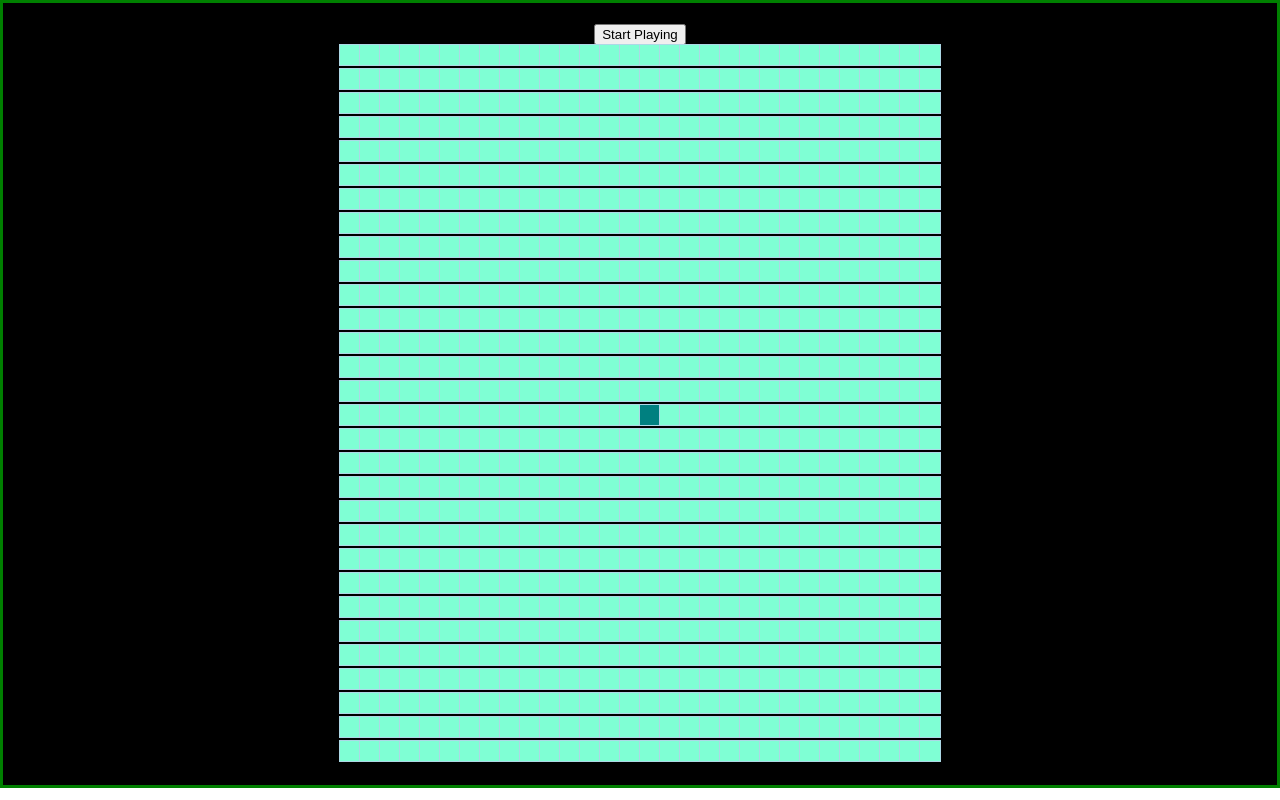
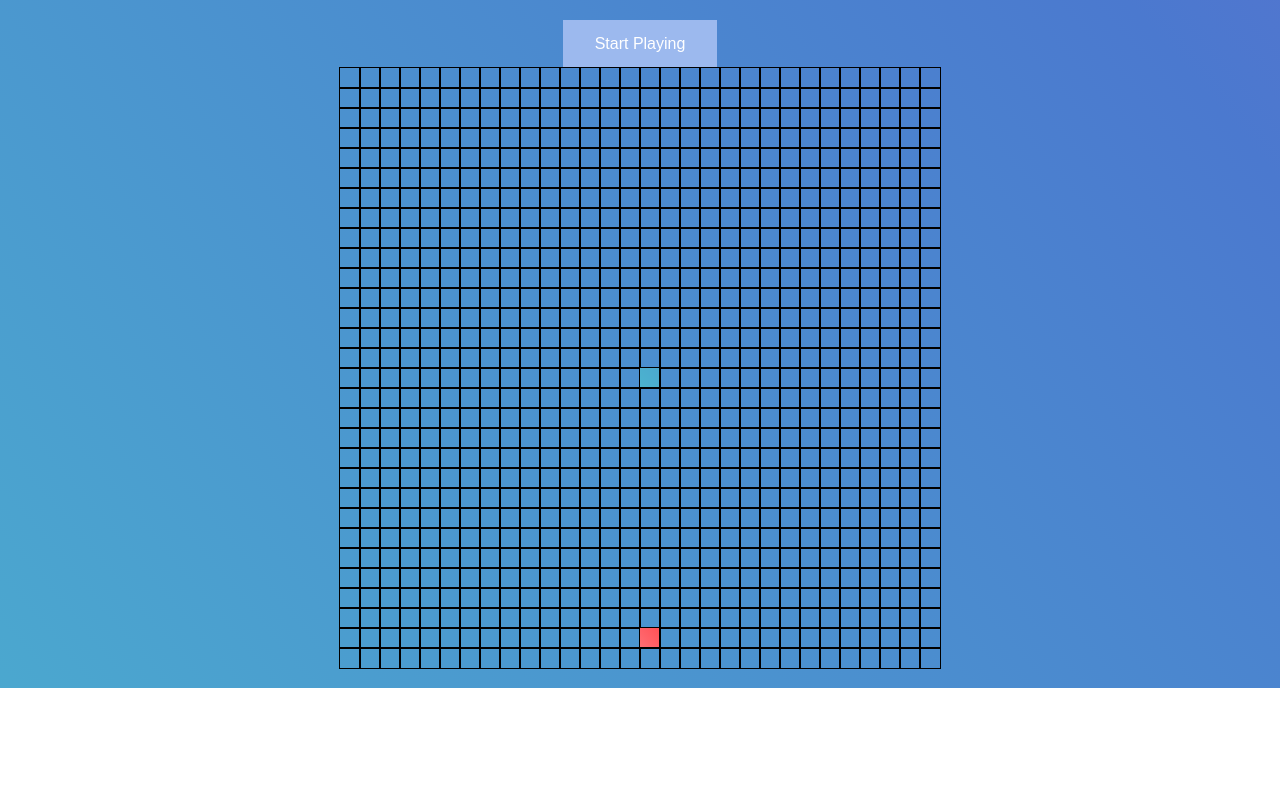
Before and after one commit to robinkelmen/typescript-react-snake, a React (Create React App) app in the folder snake-game/: page / in a window 1280 px wide. Built offline with nearby package versions, Linux system fonts and the light colour scheme.

Commit message:
Setting up animations

```diff
--- a/snake-game/src/Gameboard/Gameboard.css
+++ b/snake-game/src/Gameboard/Gameboard.css
@@ -1,7 +1,86 @@
 .Grid {
 
-    background-color: black;
+    background: linear-gradient(230deg, #a24bcf, #4b79cf, #4bc5cf);
     margin: auto;
-    border: 3px solid green;
     padding: 20px;
+    background-size: 300% 300%;
+
+    animation: grad 10s ease infinite;
 }
+
+@keyframes grad {
+    0% {
+        background-position: 0% 50%
+    }
+
+    50% {
+        background-position: 100% 50%
+    }
+
+    100% {
+        background-position: 0% 50%
+    }
+}
+
+.button {
+
+    border: 2px #4b79cf;
+    background-color: #9cb9ee;
+    color: white;
+    padding: 15px 32px;
+    text-align: center;
+    text-decoration: none;
+    display: inline-block;
+    font-size: 16px;
+
+
+}
+
+.startbutt:hover {
+    background: linear-gradient(230deg, #4b79cf, #4bc5cf);
+    background-size: 300% 300%;
+    animation: buttgrad 5s ease infinite;
+
+
+}
+
+@keyframes buttgrad {
+    0% {
+        background-position: 0% 50%
+    }
+
+    50% {
+        background-position: 100% 50%
+    }
+
+    100% {
+        background-position: 0% 50%
+    }
+}
+
+.row {
+    margin: 0;
+    padding: 0;
+    border: 0;
+    position: relative;
+    height: 20px;
+    vertical-align: top;
+}
+
+@keyframes myshift {
+    0% {
+        background-color: red;
+    }
+
+    25% {
+        background-color: yellow;
+    }
+
+    50% {
+        background-color: blue;
+    }
+
+    100% {
+        background-color: purple;
+    }
+}
--- a/snake-game/src/Gameboard/Gameboard.tsx
+++ b/snake-game/src/Gameboard/Gameboard.tsx
@@ -10,8 +10,16 @@ const YPOS_APPLE_START: number = Math.floor(Math.random() * Math.floor(30));
 interface Props {
   nodes: [];
 }
+interface node {
+  row: number;
+  col: number;
+  isHead: boolean;
+  isBody: boolean;
+  isApple: boolean;
+  previousNode?: Snakenode;
+}
 
-export default class Gameboard extends Component<Props, { nodes: {}[][] }> {
+export default class Gameboard extends Component<Props, { nodes: node[][] }> {
   constructor(props: Props) {
     super(props);
     this.state = {
@@ -33,12 +41,13 @@ export default class Gameboard extends Component<Props, { nodes: {}[][] }> {
     const { nodes } = this.state;
     return (
       <div className="Grid">
-        <button onClick={() => this.play()}> Start Playing</button>
+        <button className="button startbutt" onClick={() => this.play()}>
+          Start Playing
+        </button>
         {nodes.map((myrow, rowindex) => {
           return (
-            <div key={rowindex}>
-              {myrow.map((node: {}, nodeindex) => {
-                console.log(node);
+            <div key={rowindex} className="row">
+              {myrow.map((node, nodeindex) => {
                 const {
                   row,
                   col,
@@ -69,6 +78,8 @@ export default class Gameboard extends Component<Props, { nodes: {}[][] }> {
 }
 
 const createGrid = (xSize: number, ySize: number) => {
+  console.log(YPOS_APPLE_START);
+  console.log(XPOS_APPLE_START);
   const nodes = [];
   for (let row = 0; row < xSize; row++) {
     const currentrow = [];
@@ -82,13 +93,14 @@ const createGrid = (xSize: number, ySize: number) => {
 };
 
 const createNode = (row: number, col: number) => {
-  const node: {} = {
-    row,
-    col,
+  const mynode: node = {
+    row: row,
+    col: col,
     isHead: row === XPOS_HEAD_START && col === YPOS_HEAD_START,
     isBody: false,
     isApple: row === XPOS_APPLE_START && col === YPOS_APPLE_START,
-    previousNode: null,
+    previousNode: undefined,
   };
-  return node;
+
+  return mynode;
 };
--- a/snake-game/src/Gameboard/Snakebody/Snakenode.css
+++ b/snake-game/src/Gameboard/Snakebody/Snakenode.css
@@ -1,21 +1,64 @@
 .node {
     height: 20px;
     width: 20px;
-    outline: 1px solid lightblue;
-    background-color: aquamarine;
+    outline: .2px solid black;
+    background-color: linear-gradient(180deg, aquamarine, lightblue);
     display: inline-block;
+    margin: 0;
+    padding: 0;
+    border: 0;
 }
 
 .node_head {
     height: 20px;
     width: 20px;
-    background-color: teal;
+    background: linear-gradient(230deg, #4b79cf, #4bc5cf, black);
     display: inline-block;
+    margin: 0;
+    padding: 0;
+    border: 0;
+    background-size: 1300% 1300%;
+    animation: grad 6s ease infinite;
+
+
 }
+
 
 .node_body {
     height: 20px;
     width: 20px;
-    background-color: teal;
+    background: linear-gradient(230deg, #4b79cf, #4bc5cf);
     display: inline-block;
+    margin: 0;
+    padding: 0;
+    border: 0;
+    animation: grad 6s ease infinite;
 }
+
+
+
+.node_apple {
+    height: 20px;
+    width: 20px;
+    background: linear-gradient(230deg, red, pink, purple);
+    display: inline-block;
+    margin: 0;
+    padding: 0;
+    border: 0;
+    background-size: 1300% 1300%;
+    animation: grad 3s ease infinite;
+}
+
+@keyframes grad {
+    0% {
+        background-position: 0% 50%
+    }
+
+    50% {
+        background-position: 100% 50%
+    }
+
+    100% {
+        background-position: 0% 50%
+    }
+}
```
